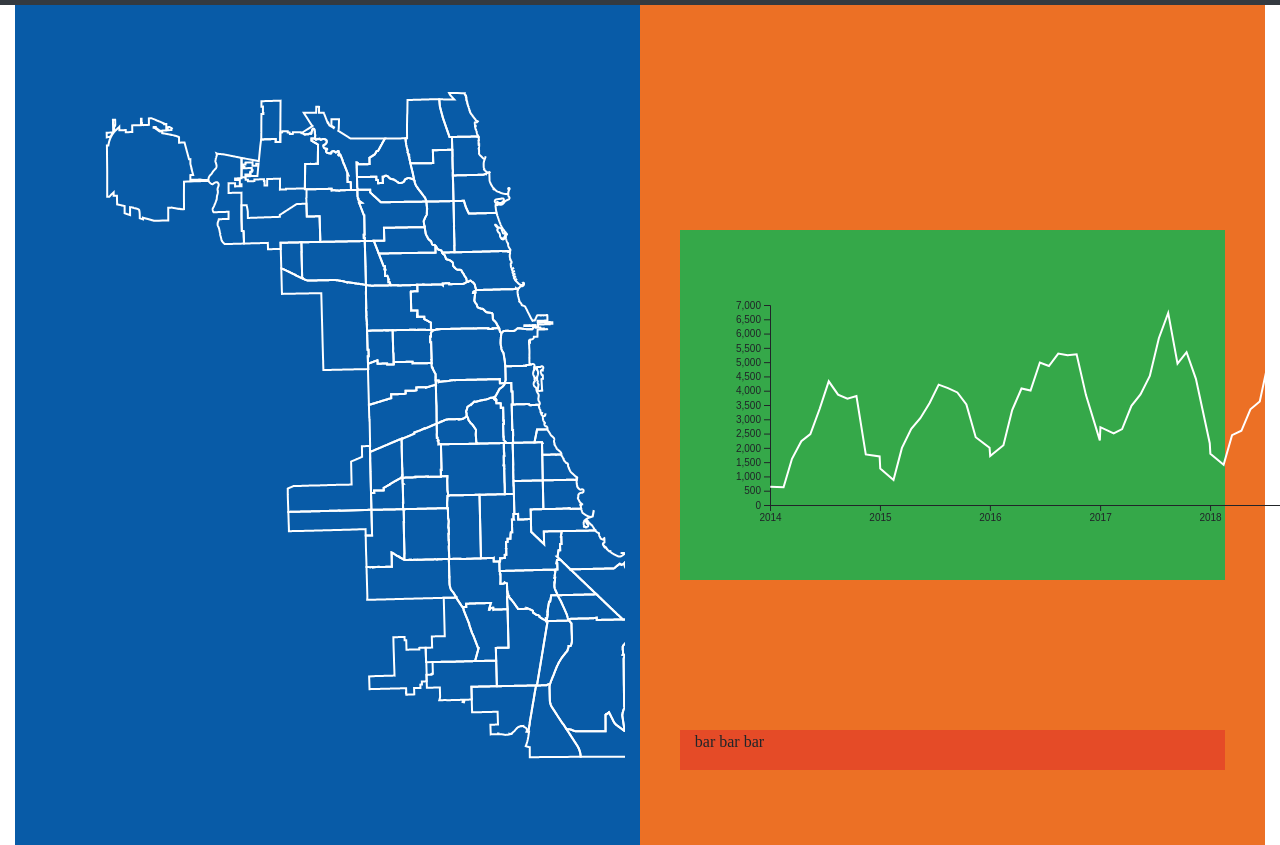
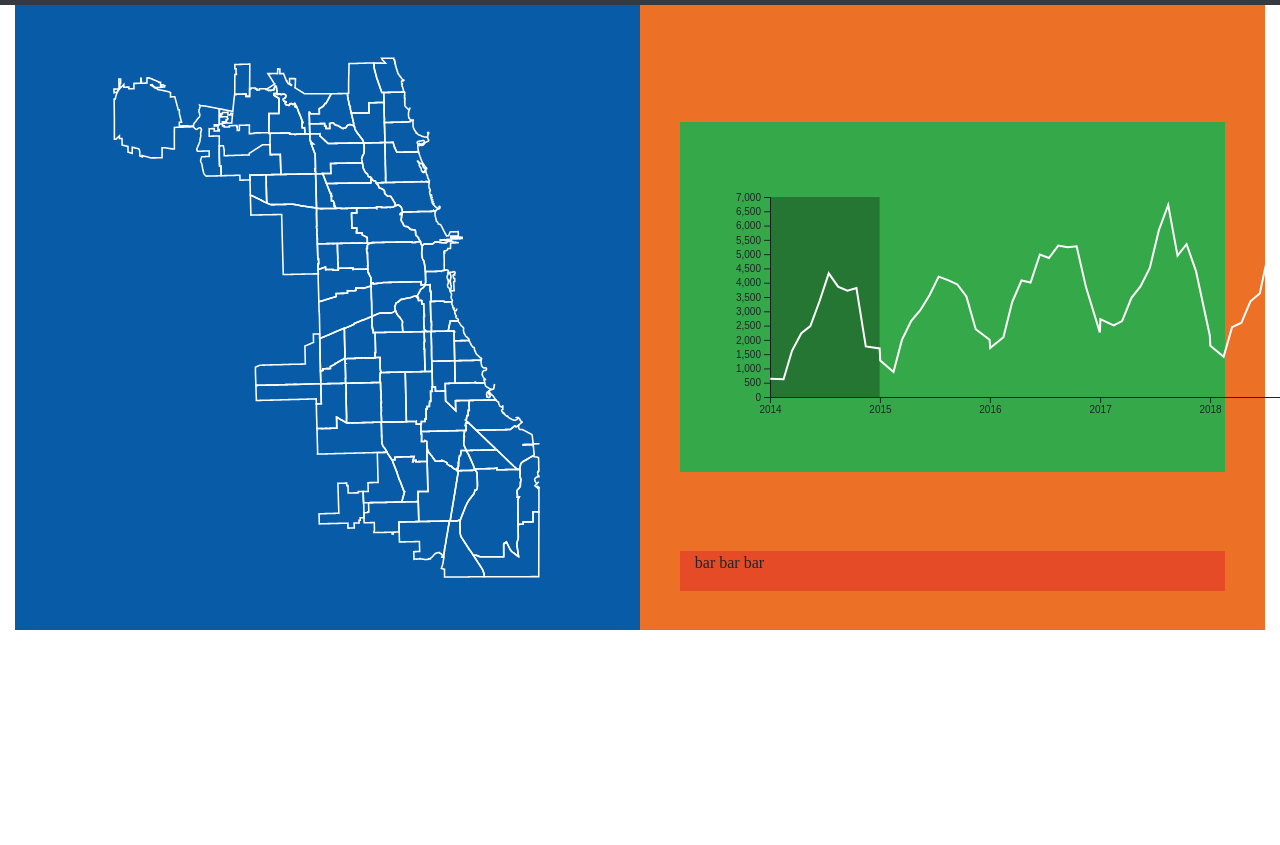
Before and after one commit to data-driven-dorks/Chicago-Rats-Be-Gone-Dashboard, a website built with webpack: page src/index.html in a window 1280 px wide. Shown: the part 63-908 px from the top of the page. After the commit the page ends 800 px from the top, so only its background shows below. Built offline with nearby package versions, Linux system fonts and the light colour scheme; a web font is replaced by a local one.

Commit message:
added brush to line

```diff
--- a/src/css/style.scss
+++ b/src/css/style.scss
@@ -140,4 +140,8 @@ html, body {
 
 .repo-link {
     font-size: 1.5rem;
-}
+};
+
+.brush {
+    fill: rgba(0, 0, 0, 0.3);
+};
--- a/src/js/charts/line.js
+++ b/src/js/charts/line.js
@@ -153,6 +153,19 @@ export default class lineChart {
             .remove();
     };
 
+    graphBrush() {
+        const dateMin = d3.min(this.data, d => new Date(d.date));
+        const dateMax = d3.max(this.data, d => new Date(d.date));
+        this.brush = d3.brushX()
+            .extent([[this.x(dateMin), this.y(7000)], [this.x(dateMax), this.y(0)]]);
+
+        this.gBrush = this.graph.append("g")
+        .attr("class", "brush")
+        .call(this.brush);
+
+        this.gBrush.on(".brush", null);
+    }
+
     graphAxesLabel() {
         this.xAxisLabel = this.graph.append("text")
             .text("Time")
@@ -195,6 +208,7 @@ export default class lineChart {
         if (this.yAxisLabel) this.yAxisLabel.remove();
         if (this.graphTitle) this.graphTitle.remove();
         if (this.graphSource) this.graphSource.remove();
+        if (this.gBrush) this.gBrush.remove();
     };
 
     grapher(newData) {
@@ -203,6 +217,7 @@ export default class lineChart {
         this.graphSetup();
         this.graphScales();
         this.graphAxes();
+        this.graphBrush();
         this.graphLine();
         this.graphAxesLabel();
         this.graphInfo();
--- a/src/js/index.js
+++ b/src/js/index.js
@@ -69,7 +69,8 @@ function responsivefy(svg) {
         width = parseInt(svg.style("width")),
         height = parseInt(svg.style("height"));
     let aspect = width / height;
-        if (aspect < 0.6) { aspect = 1; width = 700; }
+        console.log(aspect);
+        if (aspect < 0.8) { aspect = 1; width = 700; }
 
     svg.attr("viewBox", `0 0 ${width} ${height}`)
         .attr("perserveAspectRatio", "xMinYMid")
```
Also changed, not shown: src/css/style.css, 1 other file.
